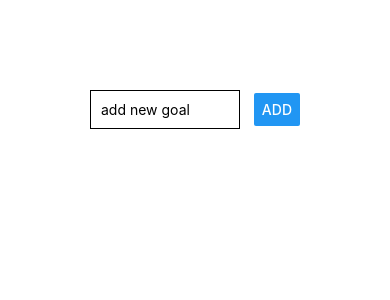
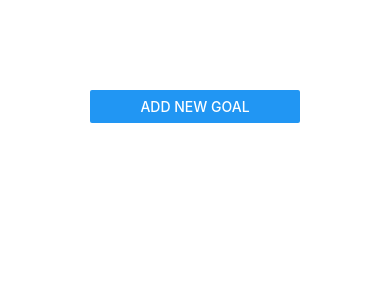
Before and after one commit to AmanGuptaM26/amamfirst-RN, a React Native app: screen / in a window 390 px wide. Shown: the top 300 px of the page. Built offline with nearby package versions, Linux system fonts and the light colour scheme.

Commit message:
use of modal

```diff
--- a/App.js
+++ b/App.js
@@ -1,6 +1,6 @@
 import React, { useState } from 'react';
 import {
-  StyleSheet, View,  FlatList
+  StyleSheet, View,  FlatList, Button
 } from 'react-native';
 
 import GoalItem from './components/GoalItem';
@@ -9,6 +9,7 @@ import GoalInput from './components/GoalInput'
 export default function App() {
 
   const [courseGoals, setCourseGoals] = useState([]);
+  const [isAddModel, setAddModel] = useState(false);
 
   const addGoalHandler = (goalTitle) => {
     // console.log(enteredGoal);
@@ -17,6 +18,7 @@ export default function App() {
       { id: Math.random().toString(), value: goalTitle }
       ]);
     //setEnteredGoal('');
+    setAddModel(false);
   };
 
   const removeGoalHandler = (goalId) =>{
@@ -29,8 +31,10 @@ export default function App() {
 
   return (
     <View style={styles.screen}>
+      <Button title="Add New Goal" onPress={()=>setAddModel(true)}/>
       <GoalInput
       onAddGoal={addGoalHandler}
+      visible={isAddModel}
       />
       <FlatList
         keyExtractor={(item, index) => item.id}
--- a/components/GoalInput.js
+++ b/components/GoalInput.js
@@ -1,5 +1,5 @@
 import React,{useState} from 'react';
-import {View, TextInput, StyleSheet, Button} from 'react-native';
+import {View, TextInput, StyleSheet, Button, Modal} from 'react-native';
 
 
 
@@ -10,6 +10,7 @@ const GoalInput = props =>{
       };
 
     return (
+        <Modal visible={props.visible} animationType="slide">
         <View style={goalInputStyle.inputContainer}>
         <TextInput
           placeholder='add new goal'
@@ -23,6 +24,7 @@ const GoalInput = props =>{
             props.onAddGoal(enteredGoal)} /> */}
             <Button title="Add" on onPress={props.onAddGoal.bind(this,enteredGoal)}/>
       </View>
+      </Modal>
     );
 };
 
@@ -32,12 +34,15 @@ const goalInputStyle = StyleSheet.create({
         borderColor: 'black',
         borderWidth: 1,
         width: 150,
-        padding: 10
+        padding: 10,
+        marginBottom:5
       },
     inputContainer: {
-        flexDirection: 'row',
-        justifyContent: 'space-between',
-        alignItems: 'center'
+        //flexDirection: 'row',
+        //justifyContent: 'space-between',
+        alignItems: 'center',
+        flex:1,
+        justifyContent:'center'
       }
 });
 
```
